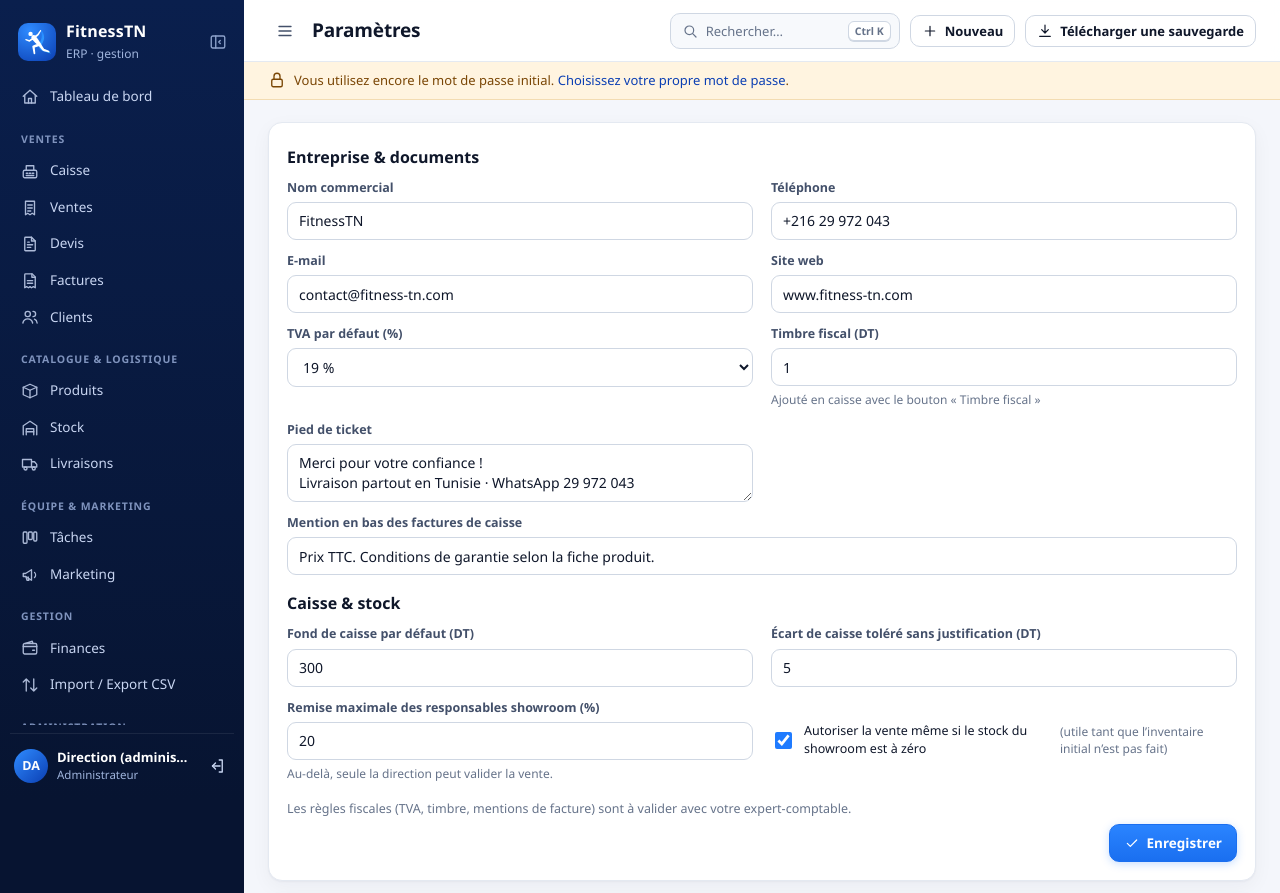
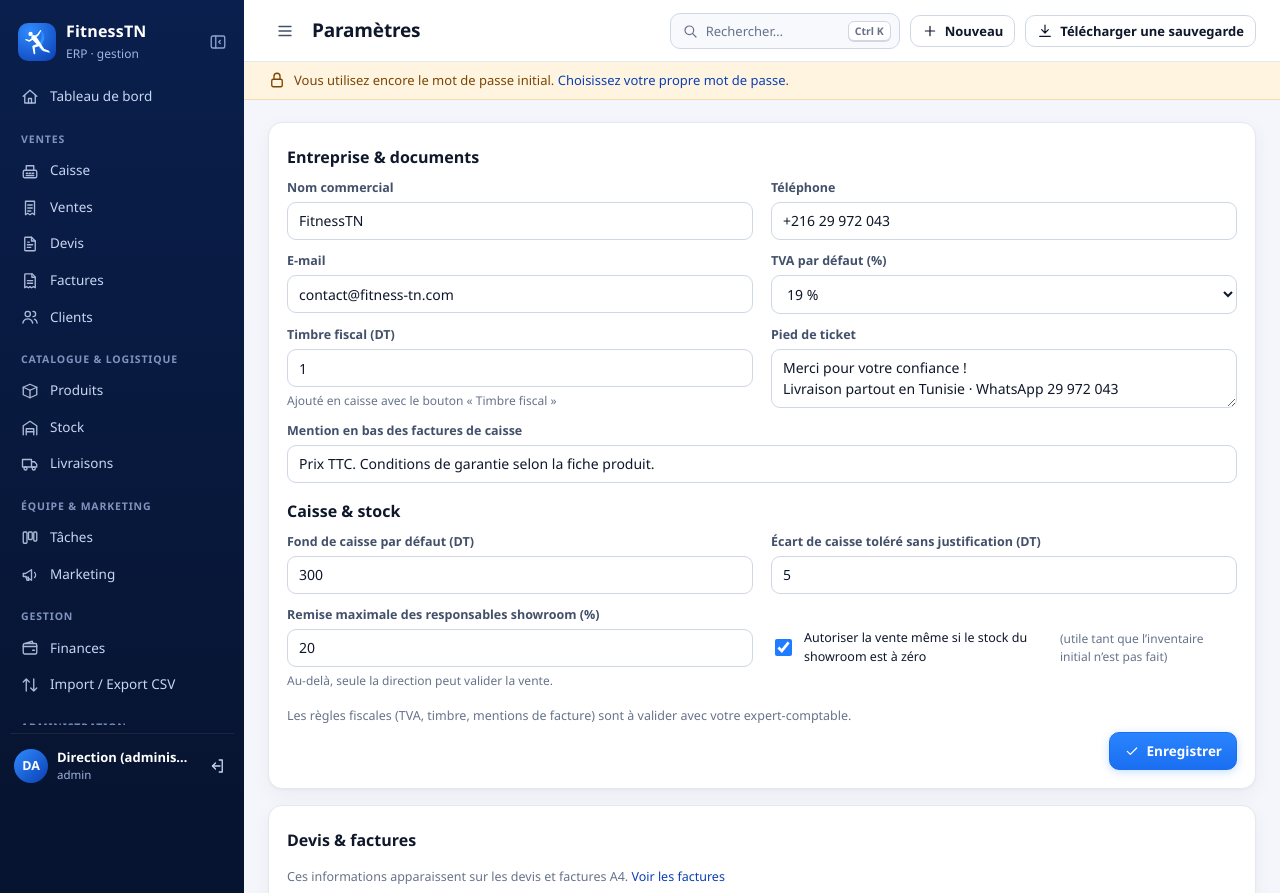
Before and after one commit to contactnasriimen-ctrl/fitnesstn-erp, a PHP site: page /index.php?r=settings in a window 1280 px wide. Shown: the top 893 px of the page. Run offline with PHP 8.4, Linux system fonts and the light colour scheme; the visitor is signed in with stand-in values (Sample User, id 1); some libraries are stand-ins or nearby versions.

Commit message:
Site web retiré de tout l'ERP (paramètres, ticket, reçu, devis et factures)
Co-Authored-By: Claude Opus 5.5 <noreply@anthropic.com>

```diff
--- a/app/db.php
+++ b/app/db.php
@@ -27,7 +27,7 @@ function db(): PDO
     return $pdo;
 }
 
-const DB_VERSION = 3;
+const DB_VERSION = 4;
 
 /** Met à jour le schéma d'une base existante (fichiers app/migrations/NNN_*.sql). */
 function db_migrate(PDO $pdo): void
@@ -232,7 +232,6 @@ function db_install(PDO $pdo): void
         'company_name' => 'FitnessTN',
         'company_phone' => '+216 29 972 043',
         'company_email' => 'contact@fitness-tn.com',
-        'company_site' => 'www.fitness-tn.com',
         'company_mf' => '',
         'vat_rate' => '19',
         'ticket_footer' => "Merci pour votre confiance !\nLivraison partout en Tunisie · WhatsApp 29 972 043",
--- a/app/pages/doc.php
+++ b/app/pages/doc.php
@@ -153,7 +153,7 @@ $warrantyText = function (array $it) use ($d): string {
       <?php endforeach; ?>
     </section>
   <?php endif; ?>
-  <footer class="d-foot"><?= e($legal) ?><?= setting('company_mf') ? ' · MF ' . e(setting('company_mf')) : '' ?> · <?= e(setting('company_phone')) ?> · <?= e(setting('company_site')) ?></footer>
+  <footer class="d-foot"><?= e($legal) ?><?= setting('company_mf') ? ' · MF ' . e(setting('company_mf')) : '' ?> · <?= e(setting('company_phone')) ?><?= setting('company_email') ? ' · ' . e(setting('company_email')) : '' ?></footer>
 </main>
 <?php if (get('print')): ?><script>window.addEventListener('load', () => setTimeout(() => window.print(), 300));</script><?php endif; ?>
 </body>
--- a/app/pages/settings.php
+++ b/app/pages/settings.php
@@ -38,7 +38,7 @@ if (is_post()) {
             flash('ok', post('auto_backup') ? 'Sauvegarde automatique activée.' : 'Sauvegarde automatique désactivée.');
         }
         if ($a === 'general') {
-            foreach (['company_name', 'company_phone', 'company_email', 'company_site', 'ticket_footer', 'invoice_note'] as $k) {
+            foreach (['company_name', 'company_phone', 'company_email', 'ticket_footer', 'invoice_note'] as $k) {
                 set_setting($k, mb_substr((string)post($k), 0, 500));
             }
             $vat = (float)str_replace(',', '.', (string)post('vat_rate'));
@@ -121,7 +121,6 @@ layout_start('Paramètres', 'settings', ['actions' => '<a class="btn sm ghost" h
   <label>Nom commercial<input name="company_name" value="<?= e($s('company_name')) ?>" required></label>
   <label>Téléphone<input name="company_phone" value="<?= e($s('company_phone')) ?>"></label>
   <label>E-mail<input name="company_email" value="<?= e($s('company_email')) ?>"></label>
-  <label>Site web<input name="company_site" value="<?= e($s('company_site')) ?>"></label>
   <label>TVA par défaut (%)<select name="vat_rate"><?= opt(['19' => '19 %', '13' => '13 %', '7' => '7 %', '0' => '0 %'], (string)(int)$s('vat_rate', 19)) ?></select></label>
   <label>Timbre fiscal (DT)<input name="timbre" inputmode="decimal" value="<?= e(m_in($s('timbre', 1000))) ?>"><small>Ajouté en caisse avec le bouton « Timbre fiscal »</small></label>
   <label>Pied de ticket<textarea name="ticket_footer" rows="2"><?= e($s('ticket_footer')) ?></textarea></label>
--- a/app/pages/ticket.php
+++ b/app/pages/ticket.php
@@ -77,14 +77,14 @@ $warranty = function (array $it) use ($sale): string {
   <?php foreach ($ships as $sh): ?>
     <p class="t-meta">Livraison <?= e($sh['number']) ?><?= $sh['planned_date'] ? ' prévue le ' . fdate($sh['planned_date']) : '' ?><?= $sh['carrier'] ? ' · ' . e($sh['carrier']) : '' ?><?= (int)$sh['cod_amount'] && !$sh['cod_collected'] ? '<br>À régler à la livraison : <b>' . money($sh['cod_amount']) . '</b>' : '' ?></p>
   <?php endforeach; ?>
-  <p class="t-foot"><?= nl2br(e(setting('ticket_footer', ''))) ?><br><?= e(setting('company_site', '')) ?></p>
+  <p class="t-foot"><?= nl2br(e(setting('ticket_footer', ''))) ?></p>
 </main>
 
 <?php else: ?>
 <main class="paper">
   <header class="a4-head">
     <div class="brand"><img src="assets/img/logo.svg" alt=""><div><h1><?= e($company) ?></h1>
-      <p><?= e($loc['name'] ?? '') ?> — <?= e($loc['address'] ?? '') ?><br>Tél. <?= e($loc['phone'] ?: setting('company_phone')) ?> · <?= e(setting('company_email')) ?> · <?= e(setting('company_site')) ?>
+      <p><?= e($loc['name'] ?? '') ?> — <?= e($loc['address'] ?? '') ?><br>Tél. <?= e($loc['phone'] ?: setting('company_phone')) ?> · <?= e(setting('company_email')) ?>
       <?php if ($mf): ?><br>Matricule fiscal : <?= e($mf) ?><?php endif; ?></p></div></div>
     <div class="doc"><h2>FACTURE</h2><p>N° <b><?= e($sale['number']) ?></b><br>Date : <?= fdate($sale['created_at']) ?></p></div>
   </header>
@@ -128,7 +128,7 @@ $warranty = function (array $it) use ($sale): string {
     <p class="small">Règlements : <?php echo e(implode(' · ', array_map(fn($p) => (PAY_METHODS[$p['method']] ?? $p['method']) . ' ' . money($p['amount']) . ' (' . fdate($p['created_at']) . ')', $pays))); ?></p>
   <?php endif; ?>
   <p class="small"><?= e(setting('invoice_note', '')) ?></p>
-  <footer class="a4-foot"><?= e($company) ?> · <?= e(setting('company_phone')) ?> · <?= e(setting('company_site')) ?></footer>
+  <footer class="a4-foot"><?= e($company) ?> · <?= e(setting('company_phone')) ?></footer>
 </main>
 <?php endif; ?>
 <?php if (get('print')): ?><script>window.addEventListener('load', () => setTimeout(() => window.print(), 300));</script><?php endif; ?>
```
Also changed, not shown: app/migrations/004_no_site.sql (added).
